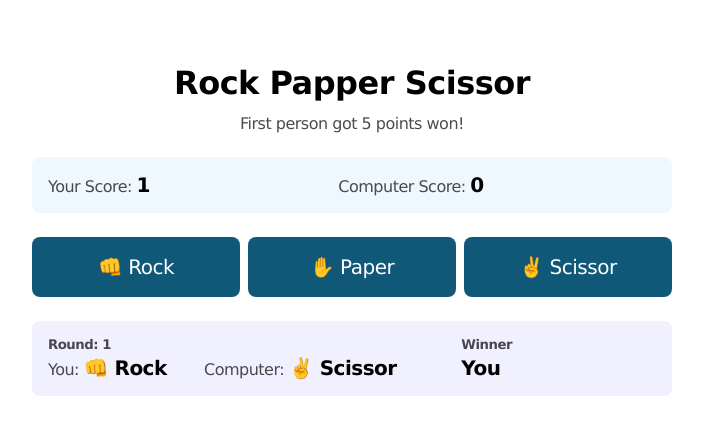
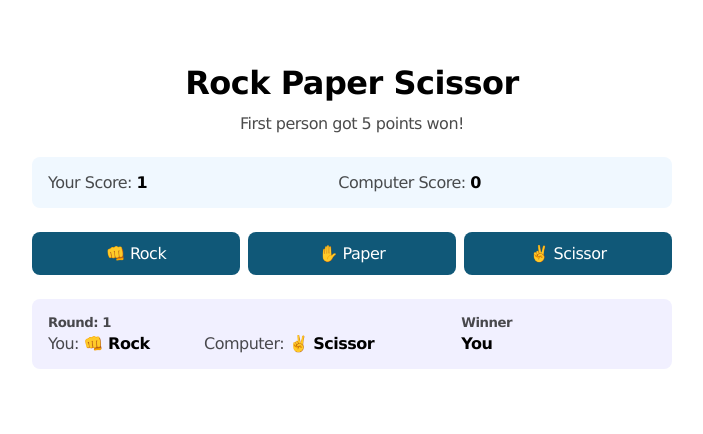
Before and after one commit to mengdesigntw/Odin-RockPaperScissor, a plain HTML site: page index.html in a window 1280 px wide. Both pictures are taken after a click on the button "👊 Rock". Shown: the whole page, without its empty margins (288-991 px from the left). Drawn offline with Linux system fonts and the light colour scheme.

Commit message:
fixed typo

```diff
--- a/index.html
+++ b/index.html
@@ -10,7 +10,7 @@
   <body>
     <div class="main">
       <div class="heading">
-        <h1>Rock Papper Scissor</h1>
+        <h1>Rock Paper Scissor</h1>
         <p>First person got 5 points won!</p>
       </div>
       <div class="score-board">
--- a/styles.css
+++ b/styles.css
@@ -62,7 +62,7 @@ body {
 .winner {
   color: green;
   font-weight: 600;
-  font-size: 1.25rem;
+  font-size: 1rem;
 }
 
 .display {
@@ -70,19 +70,19 @@ body {
 }
 
 .buttons {
-  min-height: 60px;
+  /* min-height: 48px; */
   display: flex;
   gap: 0.5rem;
   flex-wrap: wrap;
 }
 
 button {
-  padding: 0.5rem;
+  padding: 0.75rem;
   background-color: rgb(16, 88, 120);
   border-style: none;
   color: white;
   border-radius: 0.5rem;
-  font-size: 1.25rem;
+  font-size: 1rem;
   flex: 1 1 0;
 }
 
@@ -111,7 +111,7 @@ button:disabled {
 }
 .round-winner {
   flex: 1 1 0;
-  min-width: 6.2rem;
+  min-width: 6.5rem;
 }
 
 .play-round h5 {
@@ -128,11 +128,11 @@ button:disabled {
   min-width: 9.5rem;
 }
 .player-choice :last-child {
-  min-width: 11.125rem;
+  min-width: 11.25rem;
 }
 
 .emphasis {
   color: black;
   font-weight: 600;
-  font-size: 1.25rem;
+  font-size: 1rem;
 }
```
